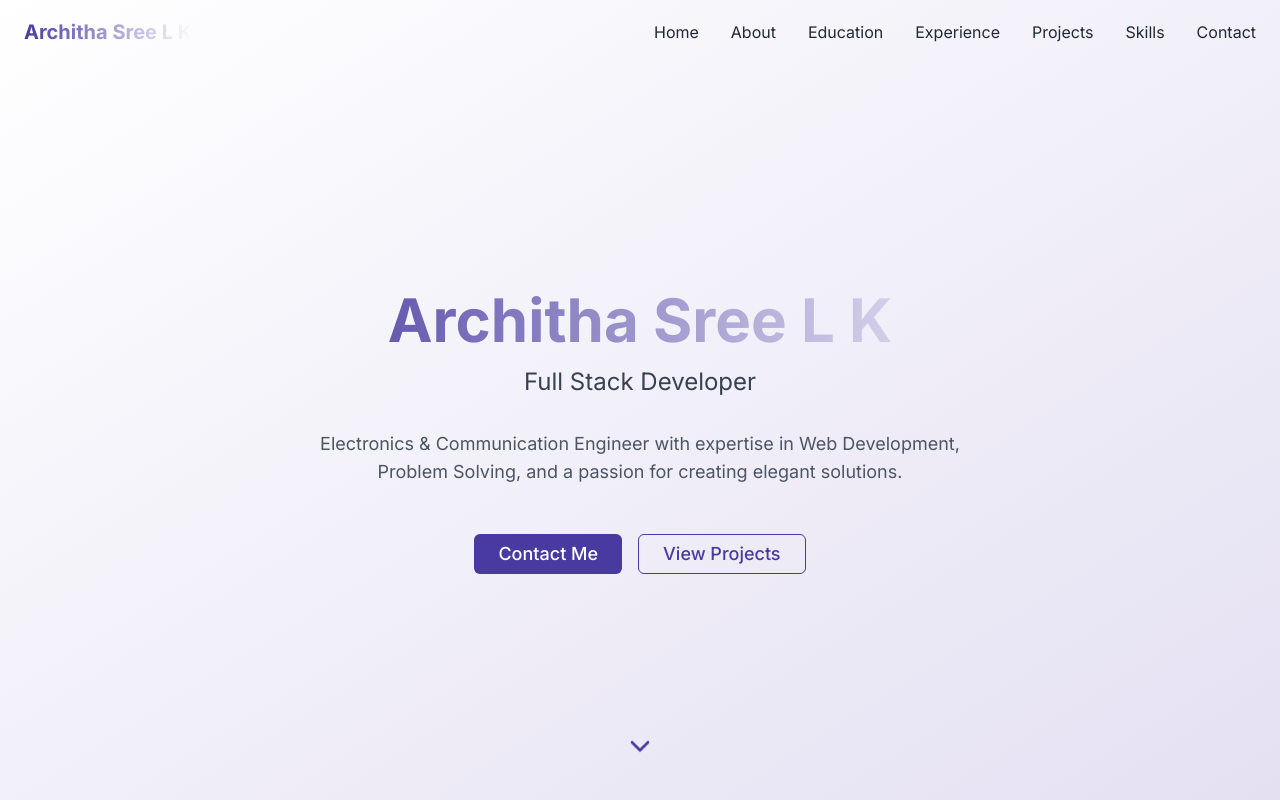
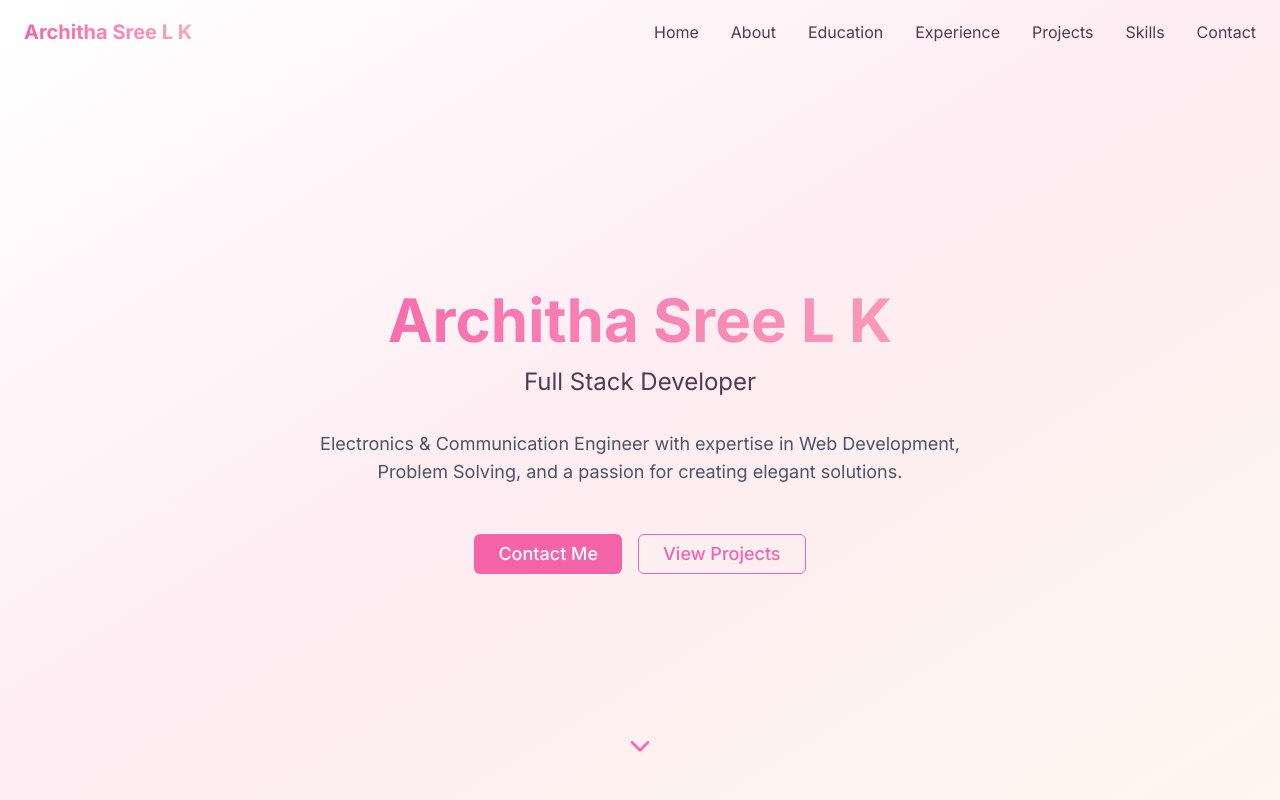
Before and after one commit to Archithasree-123/Archithasree-portfolio, a React (Vite) app: page / in a window 1280 px wide. Shown: the top 800 px of the page. Built offline with nearby package versions, Linux system fonts and the light colour scheme.

Commit message:
Refactor: Update color palette and routing
Updated the color palette in tailwind.config.ts and modified the routing style.

```diff
--- a/src/components/Footer.tsx
+++ b/src/components/Footer.tsx
@@ -1,30 +1,30 @@
 
 const Footer = () => {
   return (
-    <footer className="py-8 bg-portfolio-darkBlue text-white">
+    <footer className="py-8 bg-portfolio-darkPurple text-white">
       <div className="container mx-auto px-4 md:px-6">
         <div className="flex flex-col md:flex-row justify-between items-center">
           <div className="mb-4 md:mb-0">
-            <h3 className="text-xl font-bold bg-gradient-to-r from-portfolio-lightPurple to-portfolio-yellow bg-clip-text text-transparent">
+            <h3 className="text-xl font-bold bg-gradient-to-r from-portfolio-lightPurple to-portfolio-beige bg-clip-text text-transparent">
               Architha Sree L K
             </h3>
             <p className="text-gray-400 mt-1">Full Stack Developer</p>
           </div>
 
           <div className="flex space-x-4">
-            <a href="https://github.com/yourusername" target="_blank" rel="noopener noreferrer" className="hover:text-portfolio-yellow transition-colors">
+            <a href="https://github.com/yourusername" target="_blank" rel="noopener noreferrer" className="hover:text-portfolio-beige transition-colors">
               <span className="sr-only">GitHub</span>
               <svg className="w-6 h-6" fill="currentColor" viewBox="0 0 24 24" aria-hidden="true">
                 <path fillRule="evenodd" d="M12 2C6.477 2 2 6.484 2 12.017c0 4.425 2.865 8.18 6.839 9.504.5.092.682-.217.682-.483 0-.237-.008-.868-.013-1.703-2.782.605-3.369-1.343-3.369-1.343-.454-1.158-1.11-1.466-1.11-1.466-.908-.62.069-.608.069-.608 1.003.07 1.531 1.032 1.531 1.032.892 1.53 2.341 1.088 2.91.832.092-.647.35-1.088.636-1.338-2.22-.253-4.555-1.113-4.555-4.951 0-1.093.39-1.988 1.029-2.688-.103-.253-.446-1.272.098-2.65 0 0 .84-.27 2.75 1.026A9.564 9.564 0 0112 6.844c.85.004 1.705.115 2.504.337 1.909-1.296 2.747-1.027 2.747-1.027.546 1.379.202 2.398.1 2.651.64.7 1.028 1.595 1.028 2.688 0 3.848-2.339 4.695-4.566 4.943.359.309.678.92.678 1.855 0 1.338-.012 2.419-.012 2.747 0 .268.18.58.688.482A10.019 10.019 0 0022 12.017C22 6.484 17.522 2 12 2z" clipRule="evenodd" />
               </svg>
             </a>
-            <a href="https://linkedin.com/in/yourusername" target="_blank" rel="noopener noreferrer" className="hover:text-portfolio-yellow transition-colors">
+            <a href="https://linkedin.com/in/yourusername" target="_blank" rel="noopener noreferrer" className="hover:text-portfolio-beige transition-colors">
               <span className="sr-only">LinkedIn</span>
               <svg className="w-6 h-6" fill="currentColor" viewBox="0 0 24 24" aria-hidden="true">
                 <path d="M19 0h-14c-2.761 0-5 2.239-5 5v14c0 2.761 2.239 5 5 5h14c2.762 0 5-2.239 5-5v-14c0-2.761-2.238-5-5-5zm-11 19h-3v-11h3v11zm-1.5-12.268c-.966 0-1.75-.79-1.75-1.764s.784-1.764 1.75-1.764 1.75.79 1.75 1.764-.783 1.764-1.75 1.764zm13.5 12.268h-3v-5.604c0-3.368-4-3.113-4 0v5.604h-3v-11h3v1.765c1.396-2.586 7-2.777 7 2.476v6.759z" />
               </svg>
             </a>
-            <a href="mailto:your.email@example.com" className="hover:text-portfolio-yellow transition-colors">
+            <a href="mailto:archithasree233@gmail.com" className="hover:text-portfolio-beige transition-colors">
               <span className="sr-only">Email</span>
               <svg className="w-6 h-6" fill="currentColor" viewBox="0 0 24 24" aria-hidden="true">
                 <path d="M20 4H4c-1.1 0-1.99.9-1.99 2L2 18c0 1.1.9 2 2 2h16c1.1 0 2-.9 2-2V6c0-1.1-.9-2-2-2zm0 4l-8 5-8-5V6l8 5 8-5v2z" />
--- a/src/components/Hero.tsx
+++ b/src/components/Hero.tsx
@@ -7,14 +7,14 @@ const Hero = () => {
   return (
     <section
       id="hero"
-      className="min-h-screen flex flex-col justify-center items-center bg-gradient-to-br from-white via-portfolio-lightPink to-portfolio-lightPurple/20 pt-16"
+      className="min-h-screen flex flex-col justify-center items-center bg-gradient-to-br from-white via-portfolio-lightPurple/20 to-portfolio-beige/30 pt-16"
     >
       <div className="container mx-auto px-4 md:px-6">
         <div className="text-center max-w-3xl mx-auto animate-fade-in">
-          <h1 className="text-4xl md:text-6xl font-bold mb-4 bg-gradient-to-r from-portfolio-purple to-portfolio-pink bg-clip-text text-transparent">
+          <h1 className="text-4xl md:text-6xl font-bold mb-4 bg-gradient-to-r from-portfolio-purple to-portfolio-lightPurple bg-clip-text text-transparent">
             Architha Sree L K
           </h1>
-          <p className="text-xl md:text-2xl text-gray-700 mb-8">
+          <p className="text-xl md:text-2xl text-portfolio-darkPurple mb-8">
             Full Stack Developer
           </p>
           <p className="text-lg text-gray-600 mb-12 max-w-2xl mx-auto">
--- a/src/components/Navbar.tsx
+++ b/src/components/Navbar.tsx
@@ -1,6 +1,7 @@
 
 import { useState, useEffect } from 'react';
-import { Link } from 'react-scroll';
+import { Link } from 'react-router-dom';
+import { Link as ScrollLink } from 'react-scroll';
 
 const Navbar = () => {
   const [scrolled, setScrolled] = useState(false);
@@ -35,24 +36,24 @@ const Navbar = () => {
     >
       <div className="container mx-auto px-4 md:px-6">
         <div className="flex items-center justify-between h-16">
-          <div className="flex-shrink-0 font-bold text-xl bg-gradient-to-r from-portfolio-purple to-portfolio-pink bg-clip-text text-transparent">
+          <div className="flex-shrink-0 font-bold text-xl bg-gradient-to-r from-portfolio-purple to-portfolio-lightPurple bg-clip-text text-transparent">
             Architha Sree L K
           </div>
 
           {/* Desktop nav */}
           <nav className="hidden md:flex space-x-8">
             {navItems.map((item) => (
-              <Link
+              <ScrollLink
                 key={item.name}
                 to={item.to}
                 spy={true}
                 smooth={true}
                 offset={-70}
                 duration={500}
-                className="text-gray-800 hover:text-portfolio-purple cursor-pointer transition-colors relative after:absolute after:bottom-0 after:left-0 after:h-0.5 after:w-0 hover:after:w-full after:bg-portfolio-purple after:transition-all"
+                className="text-portfolio-darkPurple hover:text-portfolio-purple cursor-pointer transition-colors relative after:absolute after:bottom-0 after:left-0 after:h-0.5 after:w-0 hover:after:w-full after:bg-portfolio-purple after:transition-all"
               >
                 {item.name}
-              </Link>
+              </ScrollLink>
             ))}
           </nav>
 
@@ -60,7 +61,7 @@ const Navbar = () => {
           <div className="md:hidden">
             <button
               onClick={() => setMobileMenuOpen(!mobileMenuOpen)}
-              className="inline-flex items-center justify-center p-2 rounded-md text-gray-700 hover:text-portfolio-purple focus:outline-none"
+              className="inline-flex items-center justify-center p-2 rounded-md text-portfolio-darkPurple hover:text-portfolio-purple focus:outline-none"
             >
               <svg
                 className="h-6 w-6"
@@ -85,7 +86,7 @@ const Navbar = () => {
         <div className="md:hidden bg-white shadow-md p-4">
           <div className="flex flex-col space-y-4">
             {navItems.map((item) => (
-              <Link
+              <ScrollLink
                 key={item.name}
                 to={item.to}
                 spy={true}
@@ -93,10 +94,10 @@ const Navbar = () => {
                 offset={-70}
                 duration={500}
                 onClick={() => setMobileMenuOpen(false)}
-                className="text-gray-800 hover:text-portfolio-purple cursor-pointer transition-colors px-2 py-1"
+                className="text-portfolio-darkPurple hover:text-portfolio-purple cursor-pointer transition-colors px-2 py-1"
               >
                 {item.name}
-              </Link>
+              </ScrollLink>
             ))}
           </div>
         </div>
--- a/src/components/Projects.tsx
+++ b/src/components/Projects.tsx
@@ -34,21 +34,21 @@ const Projects = () => {
       title: "Modern Periodic Table Program",
       description: "A program to know about the element in periodic table. Search elements by atomic number and get detailed information.",
       tech: ["C"],
-      link: "https://github.com/yourusername/periodic-table",
+      link: "https://github.com/architha",
       category: "software"
     },
     {
       title: "E-Commerce Website",
       description: "A webpage of ticket booking system styled with contact form and storage database.",
       tech: ["Frontend"],
-      link: "https://github.com/yourusername/ecommerce-website",
+      link: "https://github.com/architha",
       category: "web"
     },
     {
       title: "Event Management Webpage",
       description: "A Simple Fashion store webpage managing events with all necessary details of fashion store.",
       tech: ["CSS", "HTML"],
-      link: "https://github.com/yourusername/event-management",
+      link: "https://github.com/architha",
       category: "web"
     }
   ];
@@ -61,7 +61,7 @@ const Projects = () => {
     <section
       id="projects"
       ref={sectionRef}
-      className="py-24 bg-portfolio-yellow/10 opacity-0"
+      className="py-24 bg-portfolio-beige/10 opacity-0"
     >
       <div className="container mx-auto px-4 md:px-6">
         <h2 className="text-3xl font-bold mb-12 text-center">
@@ -81,7 +81,7 @@ const Projects = () => {
               className={`
                 capitalize
                 ${activeFilter === filter
-                  ? 'bg-portfolio-darkBlue hover:bg-portfolio-darkBlue/90'
+                  ? 'bg-portfolio-darkPurple hover:bg-portfolio-darkPurple/90'
                   : 'border-portfolio-purple text-portfolio-purple hover:bg-portfolio-purple/10'
                 }
               `}
@@ -98,7 +98,7 @@ const Projects = () => {
               className="overflow-hidden border-none shadow-lg hover:shadow-xl transition-all duration-300 animate-scale-up bg-white"
               style={{ animationDelay: `${index * 0.15}s` }}
             >
-              <div className="h-48 bg-gradient-to-br from-portfolio-darkBlue to-portfolio-purple flex items-center justify-center">
+              <div className="h-48 bg-gradient-to-br from-portfolio-darkPurple to-portfolio-purple flex items-center justify-center">
                 <span className="text-white text-xl font-bold">{project.title.charAt(0)}</span>
               </div>
               <CardHeader>
@@ -109,8 +109,8 @@ const Projects = () => {
                 <p className="text-gray-700">{project.description}</p>
               </CardContent>
               <CardFooter className="flex justify-end">
-                <a href={project.link} target="_blank" rel="noreferrer">
-                  <Button className="bg-portfolio-darkBlue hover:bg-portfolio-purple">
+                <a href={project.link} target="_blank" rel="noopener noreferrer">
+                  <Button className="bg-portfolio-darkPurple hover:bg-portfolio-purple">
                     View Project
                   </Button>
                 </a>
--- a/src/index.css
+++ b/src/index.css
@@ -151,5 +151,5 @@
 
 /* Gradient text */
 .gradient-text {
-  @apply bg-gradient-to-r from-portfolio-darkBlue to-portfolio-purple bg-clip-text text-transparent;
+  @apply bg-gradient-to-r from-portfolio-darkPurple to-portfolio-purple bg-clip-text text-transparent;
 }
--- a/tailwind.config.ts
+++ b/tailwind.config.ts
@@ -52,10 +52,10 @@ export default {
           foreground: "var(--sidebar-foreground)",
         },
         portfolio: {
-          darkBlue: "#0E2148",
-          purple: "#483AA0",
-          lightPurple: "#7965C1",
-          yellow: "#E3D095",
+          darkPurple: "#533B4D",
+          purple: "#F564A9",
+          lightPurple: "#FAA4BD",
+          beige: "#FAE3C6",
         },
       },
       borderRadius: {
```
